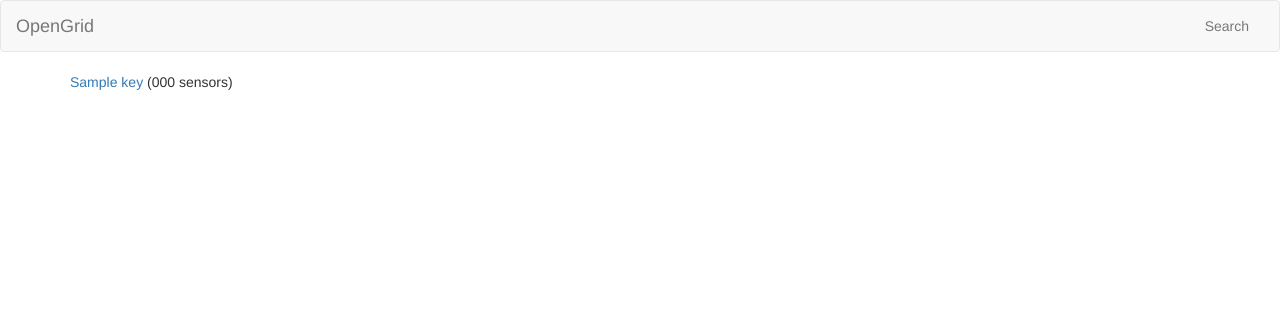
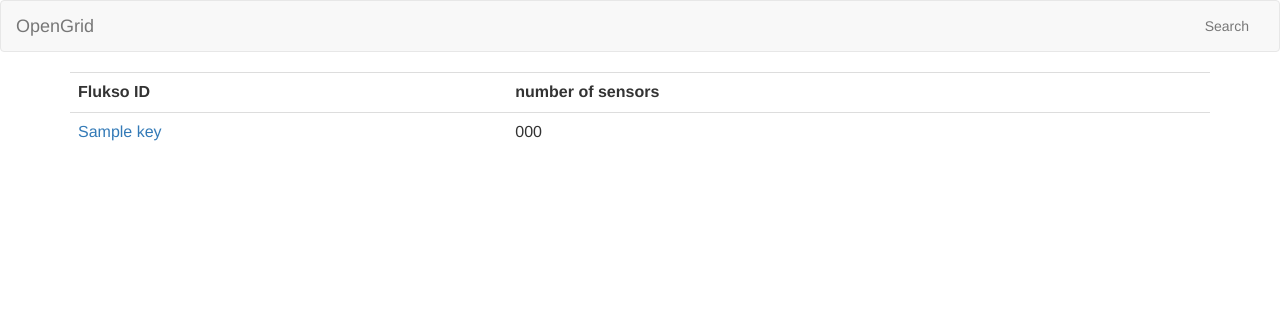
Before and after one commit to opengridcc/website, a Flask app: template templates/index.html in a window 1280 px wide. Shown: the top 312 px of the page. Run offline with Flask 2, Linux system fonts and the light colour scheme; the template is opened without the code that fills it: most values are stand-ins (such as "Sample title", 1, 10 or a date in 2020); some libraries are stand-ins or nearby versions.

Commit message:
table view for index

```diff
--- a/templates/index.html
+++ b/templates/index.html
@@ -1,10 +1,15 @@
 {% extends "master.html" %}
 {% block content %}
+    <table class="table table-hover">
+        <tr>
+            <th>Flukso ID</th>
+            <th>number of sensors</th>
+        </tr>
 		{% for flukso in fluksos %}
-		<div class="row">
-				<div class="col col-md-12">
-						<p><a href="/flukso/{{ flukso.key }}">{{ flukso.key }}</a> ({{ flukso.number_of_sensors() }} sensors)</p>
-				</div>
-		</div>
-		{% endfor %}
+            <tr>
+                <td><a href="/flukso/{{ flukso.key }}">{{ flukso.key }}</a></td>
+                <td>{{ flukso.number_of_sensors() }}</td>
+            </tr>
+        {% endfor %}
+    </table>
 {% endblock %}
```
